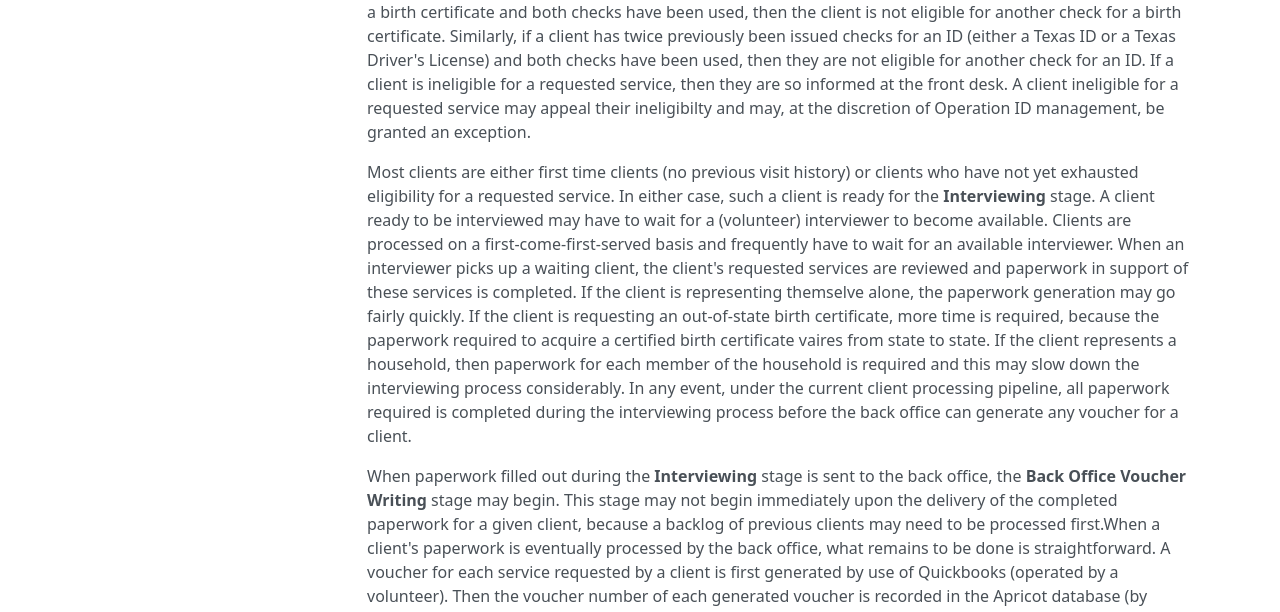
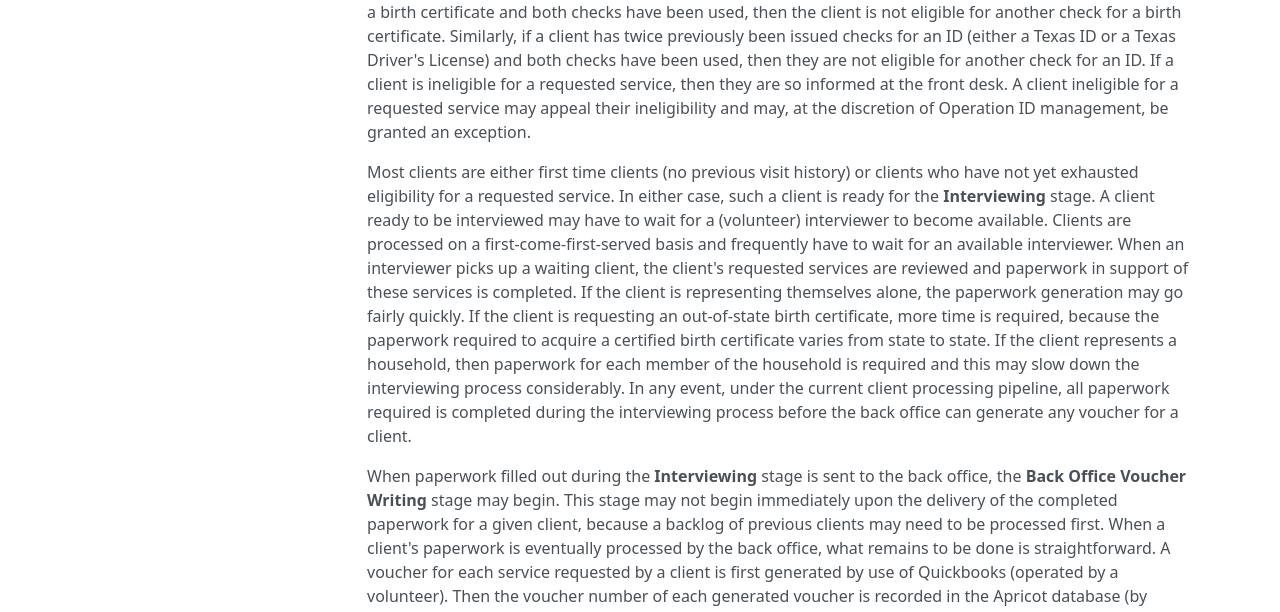
Before and after one commit to tmhsplb/opiddailydoc, an MkDocs documentation site: the page built from docs/index.md, in a window 1280 px wide and 1400 px high, scrolled down 699 px. Shown: the part 355-967 px from the top of the window. Built offline with MkDocs 1.6.1, drawn with Linux system fonts in a browser that asks for light colours; nearby versions of some CDN libraries; some of the changed text lies outside the part shown.

Commit message:
Fixed numerous typos

```diff
--- a/docs/index.md
+++ b/docs/index.md
@@ -34,22 +34,22 @@ a twice-in-a-lifetime policy for birth certificate or ID services. If a client's
 previously been issued checks for a birth certificate and both checks have been used, then the client is not eligible for another check for a
 birth certificate. Similarly, if a client has twice previously been issued checks for an ID (either a Texas ID or a Texas Driver's License) and both
 checks have been used, then they are not eligible for another check for an ID. If a client is ineligible for a requested service, then they are so
-informed at the front desk. A client ineligible for a requested service may appeal their ineligibilty and may, at the discretion of Operation ID
+informed at the front desk. A client ineligible for a requested service may appeal their ineligibility and may, at the discretion of Operation ID
 management, be granted an exception.
 
 Most clients are either first time clients (no previous visit history) or clients who have not yet exhausted eligibility for a requested service. In
 either case, such a client is ready for the **Interviewing** stage. A client ready to be interviewed may have to wait for a (volunteer) interviewer to
 become available. Clients are processed on a first-come-first-served basis and frequently have to wait for an available interviewer. When an interviewer
 picks up a waiting client, the client's requested services are reviewed and paperwork in support of these services is completed. If the client is
-representing themselve alone, the paperwork generation may go fairly quickly. If the client is requesting an out-of-state birth certificate, more time
-is required, because the paperwork required to acquire a certified birth certificate vaires from state to state. If the client represents a household,
+representing themselves alone, the paperwork generation may go fairly quickly. If the client is requesting an out-of-state birth certificate, more time
+is required, because the paperwork required to acquire a certified birth certificate varies from state to state. If the client represents a household,
 then paperwork for each member of the household is required and this may slow down the interviewing process considerably. In any event, under the
 current client processing pipeline, all paperwork required is completed during the interviewing process before the back office can generate any voucher
 for a client.
 
 When paperwork filled out during the **Interviewing** stage is sent to the back office, the **Back Office Voucher Writing** stage may begin. This stage
 may not  begin immediately upon the delivery of the completed paperwork for a given client, because a backlog of previous clients may need to be
-processed first.When a client's paperwork is eventually processed by the back office, what remains to be done is straightforward. A voucher for each
+processed first. When a client's paperwork is eventually processed by the back office, what remains to be done is straightforward. A voucher for each
 service requested by a client is first generated by use of Quickbooks (operated by a volunteer). Then the voucher number of each generated voucher is
 recorded in the Apricot database (by another volunteer) in the client's visit history. This record keeping step is what enables enforcement of the
 twice-in-a-lifetime service policy mentioned above. After vouchers have been generated and recorded, they are deliverd to the client and the pipeline of
```
Also changed, not shown: other parts of docs/index.md (+2 -2 lines), docs/Infrastructure.md (+9 -5 lines), site/Infrastructure/index.html, site/index.html, site/search/search_index.json, site/sitemap.xml, 1 other file.
